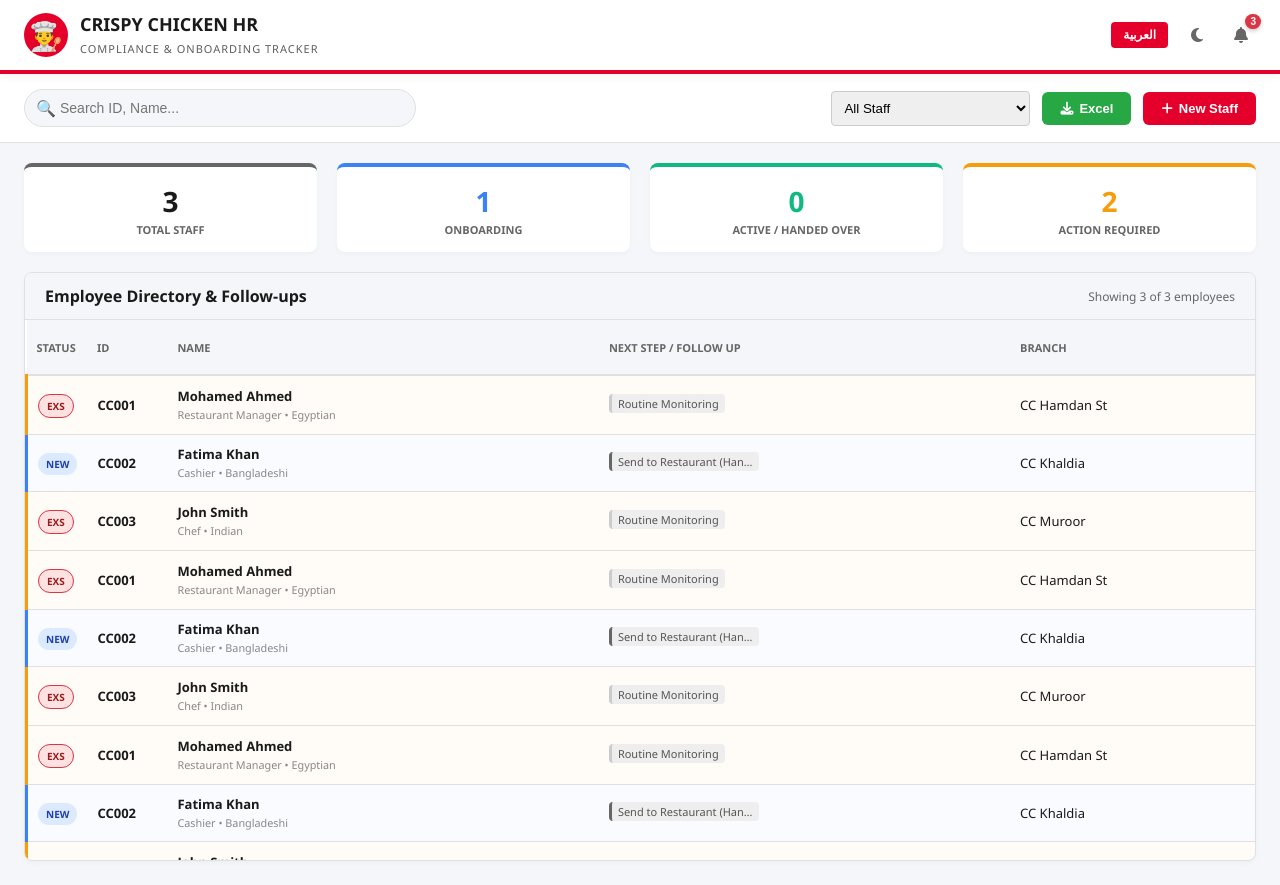
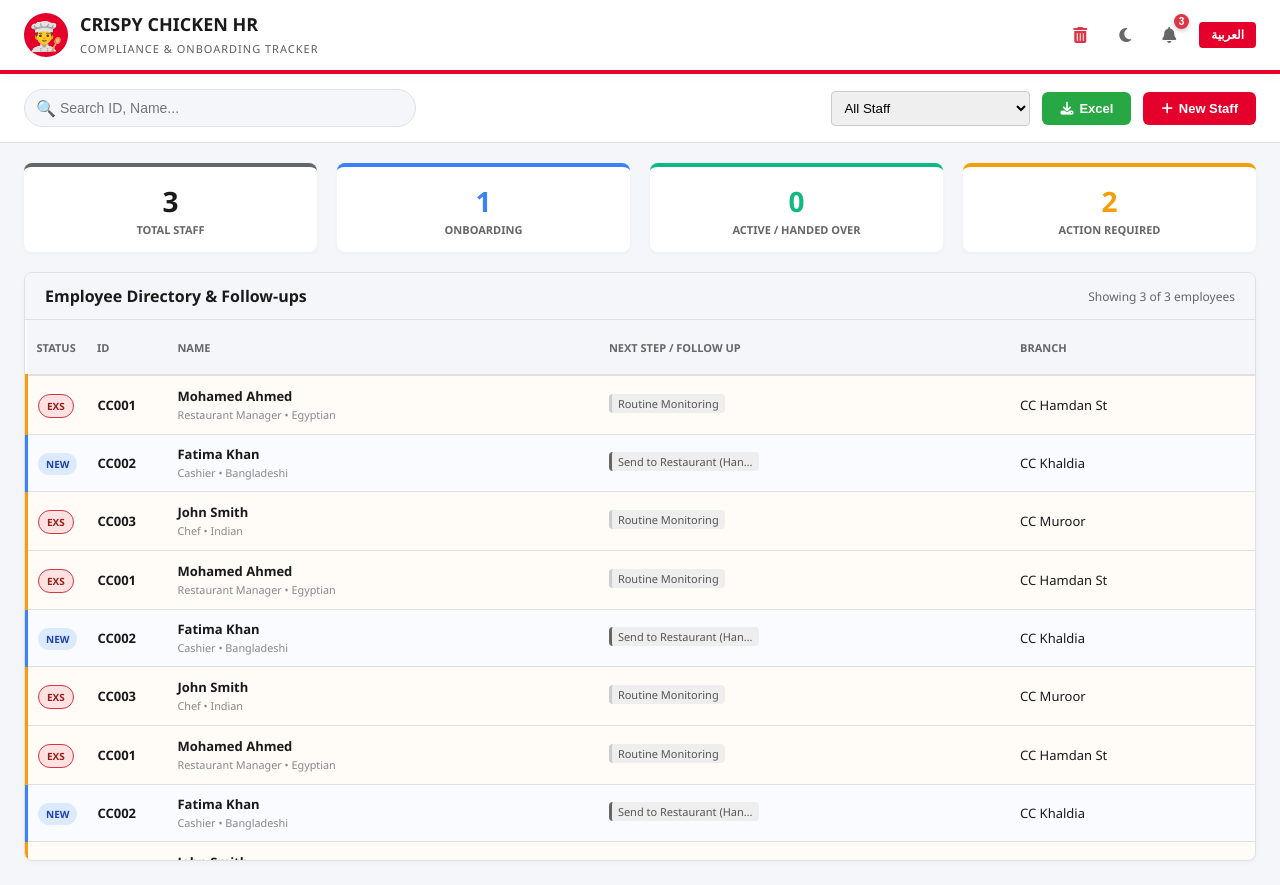
Before and after one commit to crispychicken123/EMP-TRACKING-API, a plain HTML site: page index.html in a window 1280 px wide. Drawn offline with Linux system fonts and the light colour scheme.

Commit message:
Implement reset system functionality and button
Added a reset system button with confirmation prompts and updated local storage handling.

```diff
--- a/index.html
+++ b/index.html
@@ -89,6 +89,18 @@
         .header-actions { display: flex; gap: 15px; align-items: center; }
         .header-btn { background: none; border: none; font-size: 16px; cursor: pointer; color: var(--cc-text-muted); transition: color 0.2s; position: relative; padding: 8px; }
         .header-btn:hover { color: var(--cc-black); }
+
+        /* New Reset Button Style */
+        .btn-reset-system {
+            color: var(--color-danger) !important;
+            border: 1px solid transparent;
+            border-radius: 4px;
+        }
+        .btn-reset-system:hover {
+            background-color: rgba(220, 53, 69, 0.1);
+            border-color: var(--color-danger);
+        }
+
         .badge-notify { position: absolute; top: -5px; right: -5px; background: var(--color-danger); color: white; font-size: 10px; padding: 2px 5px; border-radius: 10px; display: none; font-weight: bold; box-shadow: 0 2px 4px rgba(0,0,0,0.2); }
         .lang-toggle { background: var(--cc-red); color: white; border: none; padding: 6px 12px; border-radius: 4px; cursor: pointer; font-size: 12px; font-weight: 600; }
 
@@ -270,13 +282,18 @@
             </div>
         </div>
         <div class="header-actions">
-            <button class="lang-toggle" onclick="toggleLanguage()">
-                <span id="langText">العربية</span>
+            <!-- NEW: Reset System Button -->
+            <button class="header-btn btn-reset-system" title="Delete All Data & Reset System" onclick="resetSystem()">
+                <i class="fas fa-trash-alt"></i>
             </button>
+
             <button class="header-btn" title="Toggle Dark Mode" onclick="toggleTheme()"><i class="fas fa-moon"></i></button>
             <button class="header-btn" title="Daily Alerts & 15-Day Warning" onclick="showNotifications()">
                 <i class="fas fa-bell"></i>
                 <span id="notifCount" class="badge-notify">0</span>
+            </button>
+            <button class="lang-toggle" onclick="toggleLanguage()">
+                <span id="langText">العربية</span>
             </button>
         </div>
     </header>
@@ -811,7 +828,10 @@
                 stampVisaInPassport: "Stamp Visa in Passport",
                 openBankAccount: "Open Bank Account",
                 sendToRestaurantHandover: "Send to Restaurant (Handover)",
-                readyForHandover: "Ready for Handover"
+                readyForHandover: "Ready for Handover",
+                systemResetWarning: "WARNING: This will delete ALL employee data permanently. This cannot be undone!",
+                systemResetConfirm: "Are you absolutely sure you want to delete all data?",
+                systemResetSuccess: "System reset successfully. All data cleared."
             },
             ar: {
                 appTitle: "موارد بشرية كريسبي تشيكن",
@@ -871,7 +891,7 @@
                 medicalResultIssued: "إصدار نتيجة الفحص الطبي",
                 healthCardIssued: "إصدار البطاقة الصحية",
                 medicalInsuranceRegistered: "تسجيل التأمين الصحي",
-                eidBiometrics: "البصميات للهوية الإماراتية",
+                eidBiometrics: "البصمات للهوية الإماراتية",
                 eidCardPrinted: "طباعة بطاقة الهوية",
                 eidReceived: "استلام بطاقة الهوية",
                 residencyVisa: "5. تأشيرة الإقامة",
@@ -966,14 +986,18 @@
                 stampVisaInPassport: "ختم التأشيرة في جواز السفر",
                 openBankAccount: "فتح حساب بنكي",
                 sendToRestaurantHandover: "إرسال إلى المطعم (التسليم)",
-                readyForHandover: "جاهز للتسليم"
+                readyForHandover: "جاهز للتسليم",
+                systemResetWarning: "تحذير: سيتم حذف جميع بيانات الموظفين بشكل دائم. لا يمكن التراجع عن هذا الإجراء!",
+                systemResetConfirm: "هل أنت متأكد تمامًا أنك تريد حذف جميع البيانات؟",
+                systemResetSuccess: "تم إعادة تعيين النظام بنجاح. تم مسح جميع البيانات."
             }
         };
 
         let currentLang = localStorage.getItem('cc_hr_lang') || 'en';
 
         // ====================== CONFIGURATION ======================
-        const STORAGE_KEY = 'crispy_chicken_hr_system_v2.2';
+        const STORAGE_KEY = 'crispy_chicken_hr_system_v2.3'; // Updated version
+        const INIT_FLAG_KEY = 'cc_hr_initialized'; // Flag to check if user has used system before
         let employees = [];
         let filteredEmployees = [];
         let documents = []; // Store uploaded documents
@@ -1072,6 +1096,7 @@
         function loadData() {
             console.log('📂 Loading data from localStorage...');
             const stored = localStorage.getItem(STORAGE_KEY);
+            const isInitialized = localStorage.getItem(INIT_FLAG_KEY);
 
             if (stored) {
                 try {
@@ -1083,11 +1108,17 @@
                 }
             }
 
-            // If no data exists, create sample data
-            if (employees.length === 0) {
-                console.log('📝 Creating sample data...');
+            // FIX FOR DATA COMING BACK BUG:
+            // Only load sample data if the system has NEVER been initialized before.
+            // If the user has used it (isInitialized = true) and the array is empty,
+            // it means they deleted it, and we should keep it empty.
+            if (!isInitialized) {
+                console.log('📝 First time setup: Creating sample data...');
                 employees = getSampleData();
+                localStorage.setItem(INIT_FLAG_KEY, 'true');
                 saveData();
+            } else {
+                console.log('📂 System initialized. Loading saved state (might be empty).');
             }
 
             updateUI();
@@ -1163,6 +1194,32 @@
             updateNotifications();
         }
 
+        // ====================== RESET SYSTEM FUNCTION ======================
+        function resetSystem() {
+            // Double confirmation for safety
+            const confirmMsg = t('systemResetWarning');
+            const finalMsg = t('systemResetConfirm');
+
+            if (!confirm(confirmMsg)) return;
+            if (!confirm(finalMsg)) return;
+
+            console.log('🗑️ Resetting System...');
+
+            // 1. Clear the employees array
+            employees = [];
+            documents = [];
+            documentsExisting = [];
+
+            // 2. Save the empty array to localStorage
+            // We DO NOT remove the 'INIT_FLAG_KEY'. This keeps the system "initialized",
+            // which prevents the sample data from coming back on refresh.
+            localStorage.setItem(STORAGE_KEY, JSON.stringify([]));
+
+            // 3. Update UI
+            updateUI();
+            showToast(t('systemResetSuccess'), 'success');
+        }
+
         // ====================== BUSINESS LOGIC ======================
         function getExpiryStatus(dateStr) {
             if (!dateStr) return { label: '-', class: '', warning: false, urgent: false, daysLeft: null };
@@ -1653,7 +1710,7 @@
             // In a real application, this would open document
         }
 
-        // ====================== SAVE FUNCTION (FIXED) ======================
+        // ====================== SAVE FUNCTION ======================
         function saveStaff() {
             console.log('💾 Saving staff data...');
 
```
